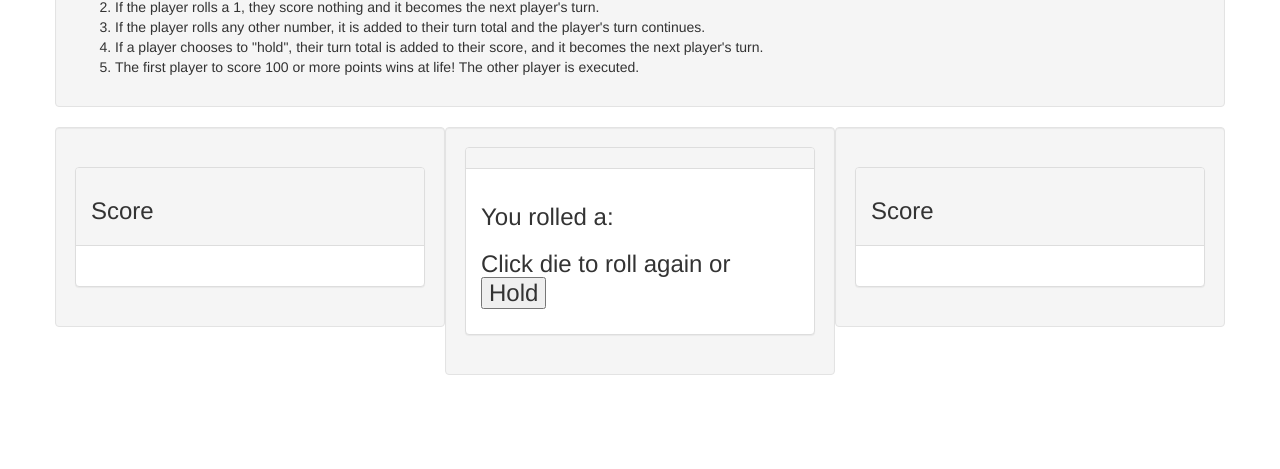
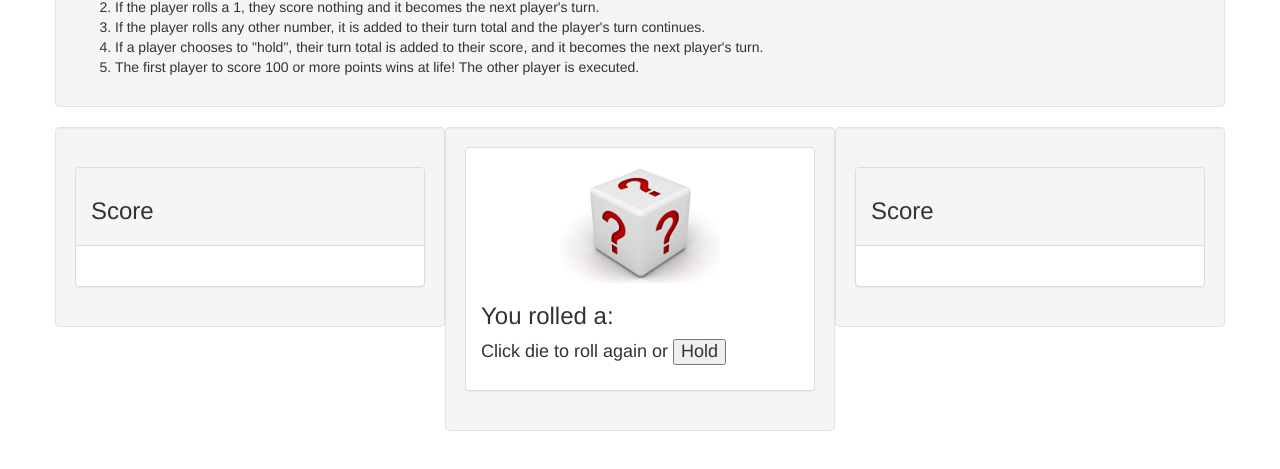
Before and after one commit to maxobaxo/pig-dice, a plain HTML site: page index.html in a window 1280 px wide. Both pictures are taken after typing "Sample", "Sample" into the empty fields and a click on the button "Name me!". Shown: the part 331-800 px from the top of the page. Drawn offline with Linux system fonts and the light colour scheme.

Commit message:
add starting die image

```diff
--- a/css/styles.css
+++ b/css/styles.css
@@ -1,3 +1,10 @@
 #gameBoard {
   display: none;
 }
+
+.dice {
+  width: 50%;
+  display: block;
+  margin: auto;
+  /*text-align: center;*/
+}
--- a/index.html
+++ b/index.html
@@ -58,12 +58,12 @@
 
           <div class="col-md-4 well" id="playing-field">
             <div class="panel panel-default">
-              <div class="panel-heading">
+              <div class="panel-body">
+                <img class="dice" src="img/question-die.jpg" alt="picture of die">
                 <!-- image goes here -->
-              </div>
-              <div class="panel-body">
+
                 <h3>You rolled a: </h3>
-                <h3>Click die to roll again or <button type="submit" id="holdButton">Hold</button></h3>
+                <h4>Click die to roll again or <button type="submit" id="holdButton">Hold</button></h4>
               </div>
             </div>
           </div>
```
Also changed, not shown: img/die_face_1.png (added), img/die_face_2.png (added), img/die_face_3.png (added), img/die_face_4.png (added), img/die_face_5.png (added), img/die_face_6.png (added), img/question-die.jpg (added).
